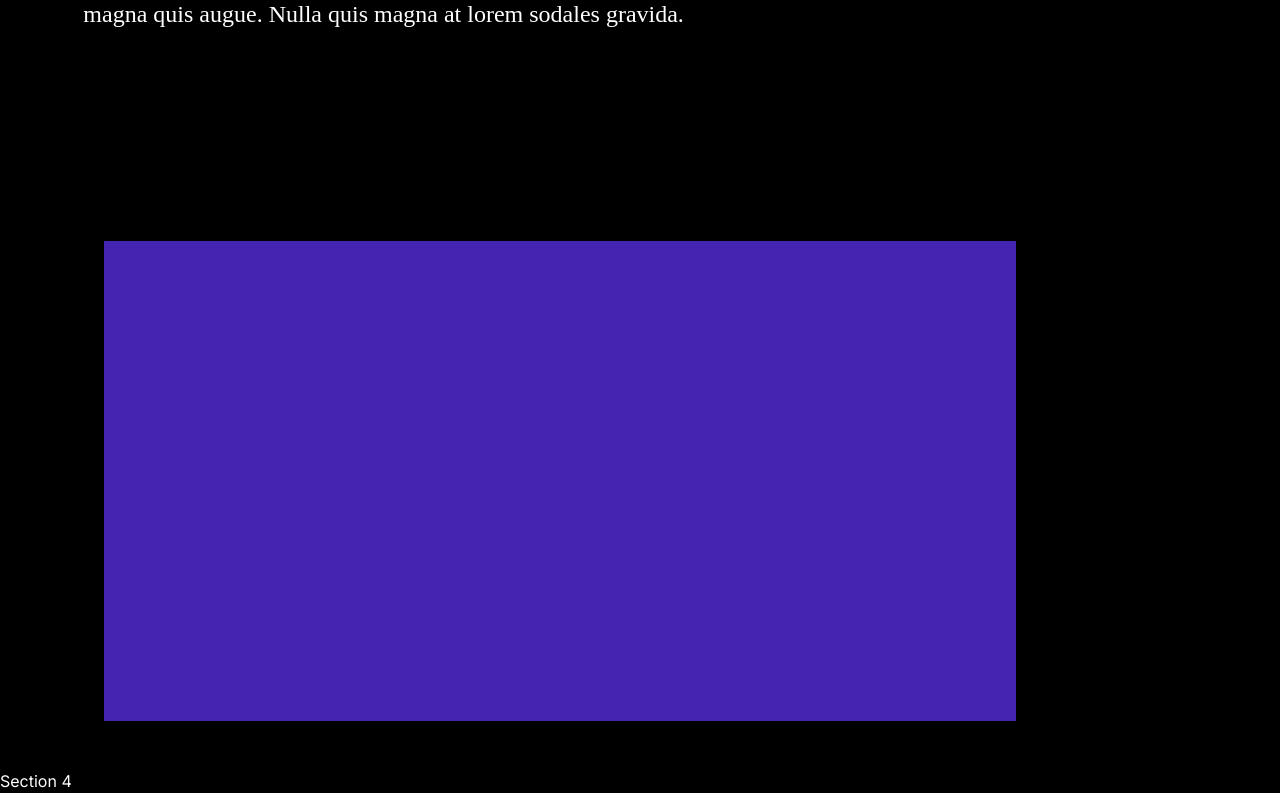
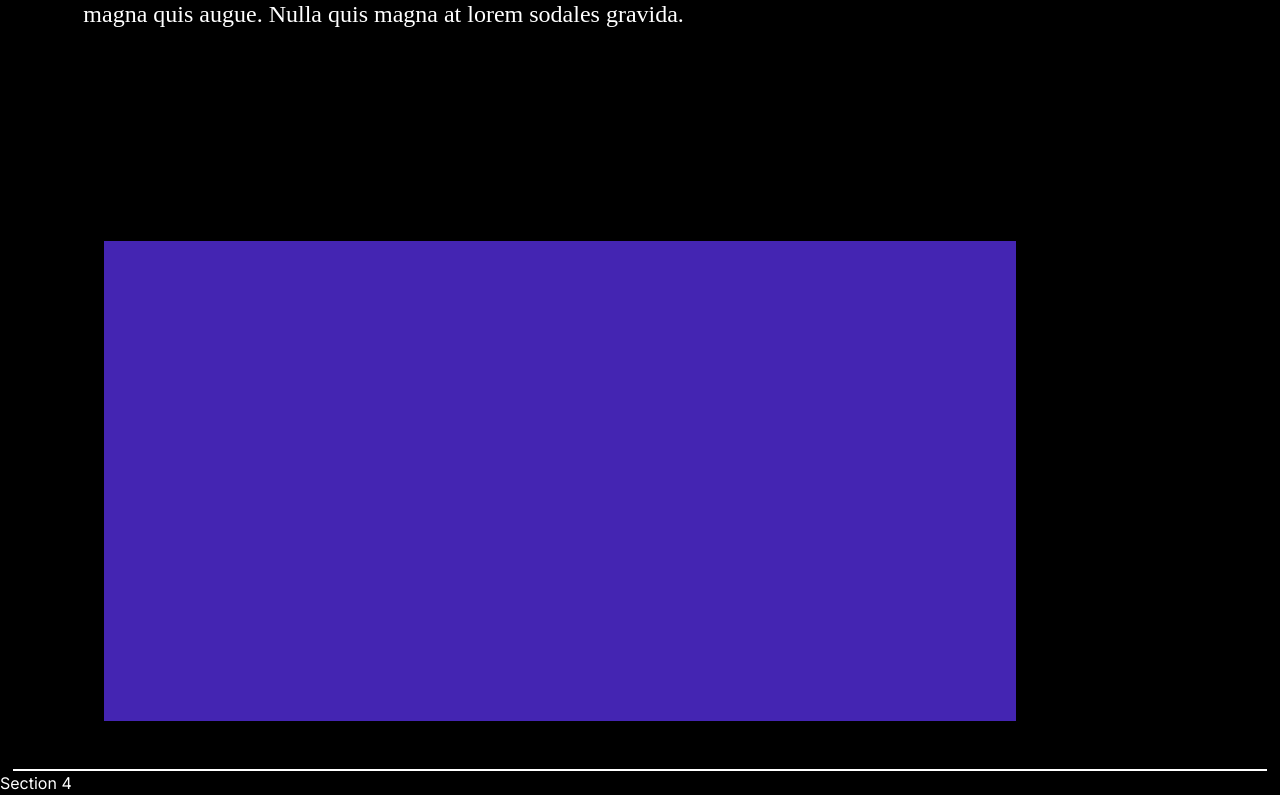
Before and after one commit to KaiyuWei/brink-page, a Next.js app: page / in a window 1280 px wide. Shown: the part 6941-7736 px from the top of the page. Built offline with nearby package versions, Linux system fonts and the light colour scheme.

Commit message:
section3 completed

```diff
--- a/app/components/section3/section3.module.css
+++ b/app/components/section3/section3.module.css
@@ -40,3 +40,11 @@
     transform: translate(50rem, -15rem);
   }
 }
+
+/* the white line */
+.whiteLine {
+  width: 98%;
+  margin: auto;
+  height: 2px; /* Adjust the height as needed */
+  background-color: white; /* Color of the white line */
+}
--- a/app/components/section3/section3.tsx
+++ b/app/components/section3/section3.tsx
@@ -34,6 +34,7 @@ export default function Section1() {
             className={`placeholder-box ${styles.flexItem} ${styles.darker}`}
           ></div>
         </div>
+        <div className={styles.whiteLine}></div>
       </section>
     </div>
   );
```
